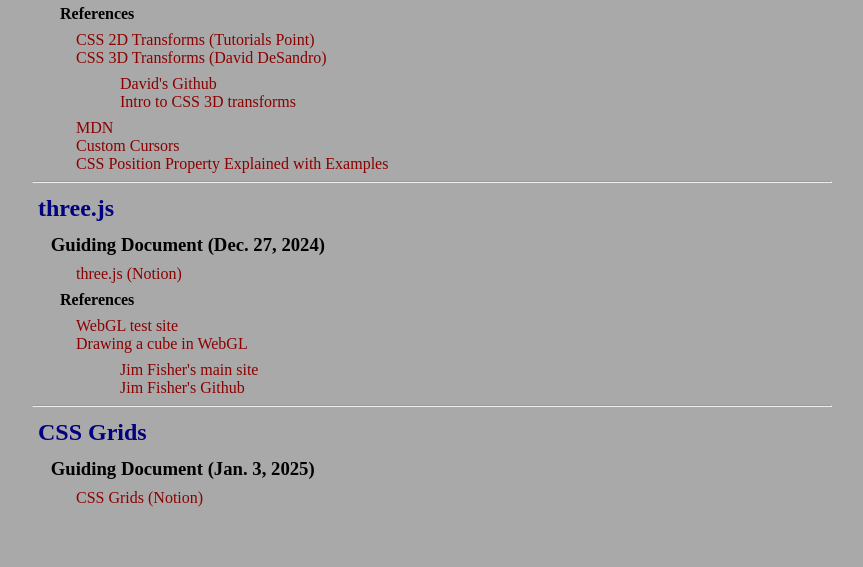
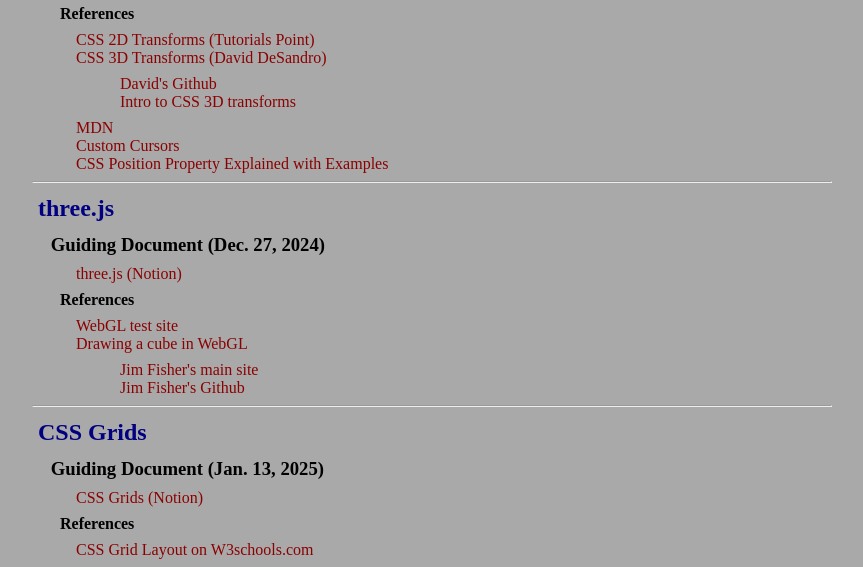
Before and after one commit to QuackersNCheese/Learning-three.js, a plain HTML site: page index.html in a window 1280 px wide. Shown: the part 382-949 px from the top of the page, without its empty margins (208-1071 px from the left). Before the commit the page ends 897 px from the top, so only its background shows below. Drawn offline with Linux system fonts and the light colour scheme.

Commit message:
add grids links

```diff
--- a/index.html
+++ b/index.html
@@ -67,9 +67,13 @@
 <hr>
     <h2>CSS Grids</h2>
     <section>
-      <h3>Guiding Document (Jan. 3, 2025)</h3>
+      <h3>Guiding Document (Jan. 13, 2025)</h3>
       <ul>
         <li><a href="https://vivacious-bongo-3d9.notion.site/css-grids-1795de2df358802fa4f8c7e5e8f41cd7" target="_blank" rel="noopener noreferrer">CSS Grids (Notion)</a></li>
+      </ul>
+      <h4>References</h4>
+      <ul>
+        <li><a href="https://www.w3schools.com/css/css_grid.asp" target="_blank" rel="noopener noreferrer">CSS Grid Layout on W3schools.com</a></li>
       </ul>
     </section>
   </main>
```
